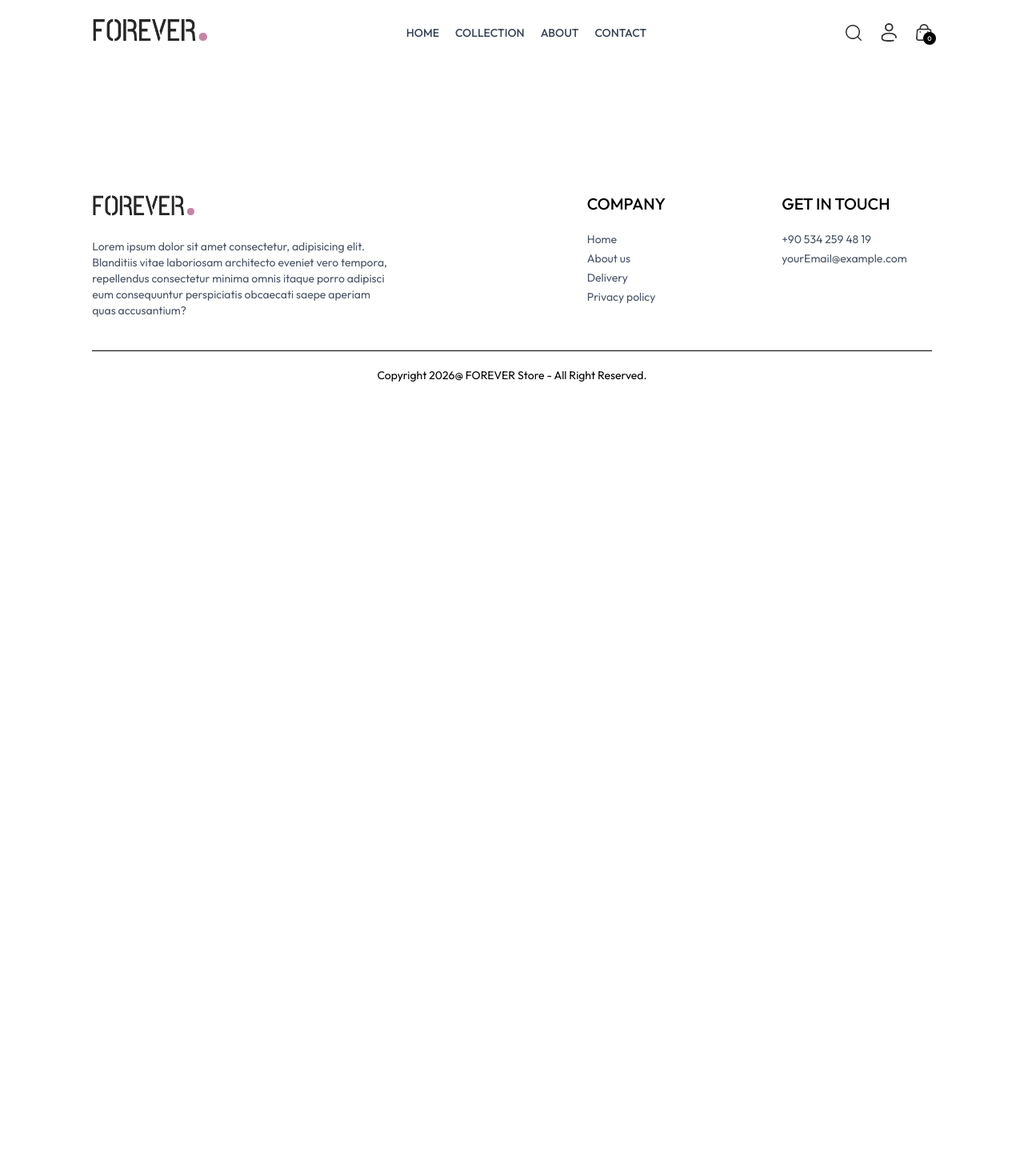
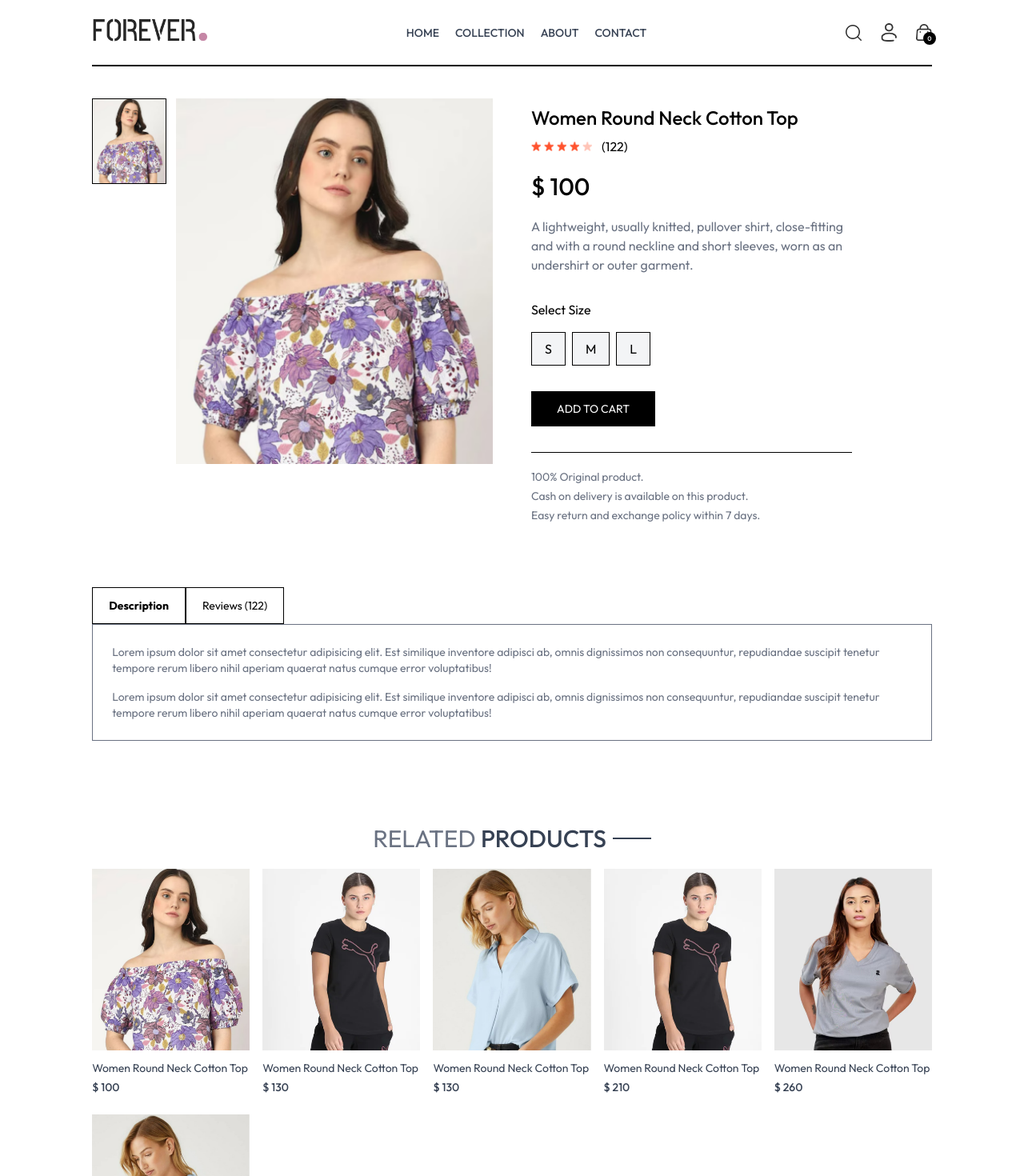
Before and after one commit to Faisal-M-S-Abu-Zakari/Ecommerce-App, a React (Vite) app in the folder frontend/: page /product/aaaaa in a window 1280 px wide. Shown: the top 1470 px of the page at 80% size. Before the commit the page ends 800 px from the top, so only its background shows below. Built offline with nearby package versions, Linux system fonts and the light colour scheme.

Commit message:
feat : create the product details page , add css style to index.css to remove the scroll bar

```diff
--- a/frontend/eslint.config.js
+++ b/frontend/eslint.config.js
@@ -23,7 +23,7 @@
       },
     },
     rules: {
-      "no-unused-vars": ["warn", { varsIgnorePattern: "^[A-Z_]" }],
+      "no-unused-vars": ["off", { varsIgnorePattern: "^[A-Z_]" }],
     },
   },
 ]);
--- a/frontend/src/App.jsx
+++ b/frontend/src/App.jsx
@@ -24,7 +24,7 @@
         <Route path="/about" element={<About />} />
         <Route path="/contact" element={<Contact />} />
         {/* here i add the id to determine which product will open  */}
-        <Route path="/product/:id" element={<Product />} />
+        <Route path="/product/:productId" element={<Product />} />
         <Route path="/cart" element={<Cart />} />
         <Route path="/login" element={<Login />} />
         <Route path="/place-order" element={<PlaceOrder />} />
--- /dev/null
+++ b/frontend/src/components/RelatedProducts.jsx
@@ -0,0 +1,40 @@
+import { useContext, useMemo } from "react";
+import ShopContext from "../context/ShopContext";
+import Title from "./Title";
+import ProductItem from "./ProductItem";
+
+const RelatedProducts = ({ category, subCategory }) => {
+  const { products } = useContext(ShopContext);
+
+  const relatedProducts = useMemo(() => {
+    if (products.length > 0) {
+      return products.filter(
+        (product) =>
+          product.category === category && product.subCategory === subCategory,
+      );
+      // .slice(0, 5);
+    }
+    return [];
+  }, [products, category, subCategory]);
+
+  return (
+    <div className="my-24">
+      <div className="py-2 text-3xl text-center">
+        <Title text1={"RELATED"} text2={"PRODUCTS"} />
+      </div>
+      <div className="gap-4 gap-y-6 grid grid-cols-2 sm:grid-cols-3 md:grid-cols-4 lg:grid-cols-5">
+        {relatedProducts.map((item, index) => (
+          <ProductItem
+            key={index}
+            id={item._id}
+            name={item.name}
+            price={item.price}
+            image={item.image}
+          />
+        ))}
+      </div>
+    </div>
+  );
+};
+
+export default RelatedProducts;
--- a/frontend/src/index.css
+++ b/frontend/src/index.css
@@ -13,6 +13,10 @@
   font-style: normal;
 }
 
+::-webkit-scrollbar {
+  display: none;
+}
+
 @media (max-width: 640px) {
   a.active {
     background-color: black;
--- a/frontend/src/pages/Product.jsx
+++ b/frontend/src/pages/Product.jsx
@@ -1,7 +1,127 @@
-import React from "react";
+import { useContext, useMemo, useState } from "react";
+import { useParams } from "react-router-dom";
+import ShopContext from "../context/ShopContext";
+import { assets } from "../assets/assets";
+import RelatedProducts from "../components/RelatedProducts";
 
 const Product = () => {
-  return <div></div>;
+  const { productId } = useParams();
+  const { products, currency } = useContext(ShopContext);
+  const [selectedSize, setSelectedSize] = useState(null);
+  // المنتج مشتق مباشرة → لا state ولا effect
+  const productData = useMemo(() => {
+    return products.find((item) => item._id === productId);
+  }, [products, productId]);
+
+  const [image, setImage] = useState(null);
+
+  if (!productData) {
+    return <div className="opacity-0"></div>;
+  }
+
+  if (!image) {
+    setImage(productData.image[0]);
+  }
+
+  return (
+    <div className="opacity-100 pt-10 border-t-2 transition-opacity duration-500 ease-in">
+      <div className="flex sm:flex-row flex-col gap-12">
+        {/* Images */}
+        <div className="flex sm:flex-row flex-col flex-1 gap-3">
+          {/* Thumbnails */}
+          <div className="flex sm:flex-col gap-3 w-full sm:w-[18.7%] overflow-x-auto sm:overflow-y-scroll">
+            {productData.image.map((item, index) => (
+              <img
+                key={index}
+                src={item}
+                alt={productData.name}
+                onClick={() => setImage(item)}
+                className={`w-[24%] sm:w-full cursor-pointer border ${
+                  image === item ? "border-black" : "border-transparent"
+                }`}
+              />
+            ))}
+          </div>
+
+          {/* Main Image */}
+          <div className="w-full sm:w-[80%]">
+            <img src={image} alt={productData.name} className="w-full" />
+          </div>
+        </div>
+        {/* Product Details */}
+        <div className="flex-1">
+          <h1 className="mt-2 font-medium text-2xl">{productData.name}</h1>
+          <div className="flex items-center gap-1 mt-2">
+            <img src={assets.star_icon} alt="" className="w-3 5" />
+            <img src={assets.star_icon} alt="" className="w-3 5" />
+            <img src={assets.star_icon} alt="" className="w-3 5" />
+            <img src={assets.star_icon} alt="" className="w-3 5" />
+            <img src={assets.star_dull_icon} alt="" className="w-3 5" />
+            <p className="pl-2">(122)</p>
+          </div>
+          <p className="mt-5 font-medium text-3xl">
+            {currency} {productData.price}
+          </p>
+          <p className="mt-5 md:w-4/5 text-gray-500">
+            {productData.description}
+          </p>
+          <div className="flex flex-col gap-4 my-8">
+            <p>Select Size</p>
+            <div className="flex gap-2">
+              {productData.sizes.map((size, index) => {
+                return (
+                  <button
+                    key={index}
+                    className={` cursor-pointer border py-2 px-4 bg-gray-100 ${size === selectedSize ? "border-orange-500" : ""} `}
+                    onClick={() => setSelectedSize(size)}
+                  >
+                    {size}
+                  </button>
+                );
+              })}
+            </div>
+          </div>
+          <button className="bg-black active:bg-gray-700 px-8 py-3 text-white text-sm cursor-pointer">
+            ADD TO CART
+          </button>
+          <hr className="mt-8 sm:w-4/5" />
+          <div className="flex flex-col gap-1 mt-5 text-gray-500 text-sm">
+            <p className="">100% Original product.</p>
+            <p className="">Cash on delivery is available on this product.</p>
+            <p className="">Easy return and exchange policy within 7 days.</p>
+          </div>
+        </div>
+      </div>
+      {/*  Description and review section */}
+      <div className="mt-20">
+        <div className="flex">
+          <b className="px-5 py-3 border text-sm">Description</b>
+          <p className="px-5 py-3 border text-sm">Reviews (122) </p>
+        </div>
+        <div className="flex flex-col gap-4 px-6 py-6 border text-gray-500 text-sm">
+          <p>
+            Lorem ipsum dolor sit amet consectetur adipisicing elit. Est
+            similique inventore adipisci ab, omnis dignissimos non consequuntur,
+            repudiandae suscipit tenetur tempore rerum libero nihil aperiam
+            quaerat natus cumque error voluptatibus!
+          </p>
+          <p>
+            Lorem ipsum dolor sit amet consectetur adipisicing elit. Est
+            similique inventore adipisci ab, omnis dignissimos non consequuntur,
+            repudiandae suscipit tenetur tempore rerum libero nihil aperiam
+            quaerat natus cumque error voluptatibus!
+          </p>
+        </div>
+      </div>
+      {/* Display Related Products */}
+      <div className="">
+        <RelatedProducts
+          category={productData.category}
+          subCategory={productData.subCategory}
+        />
+      </div>
+    </div>
+  );
 };
 
 export default Product;
```
